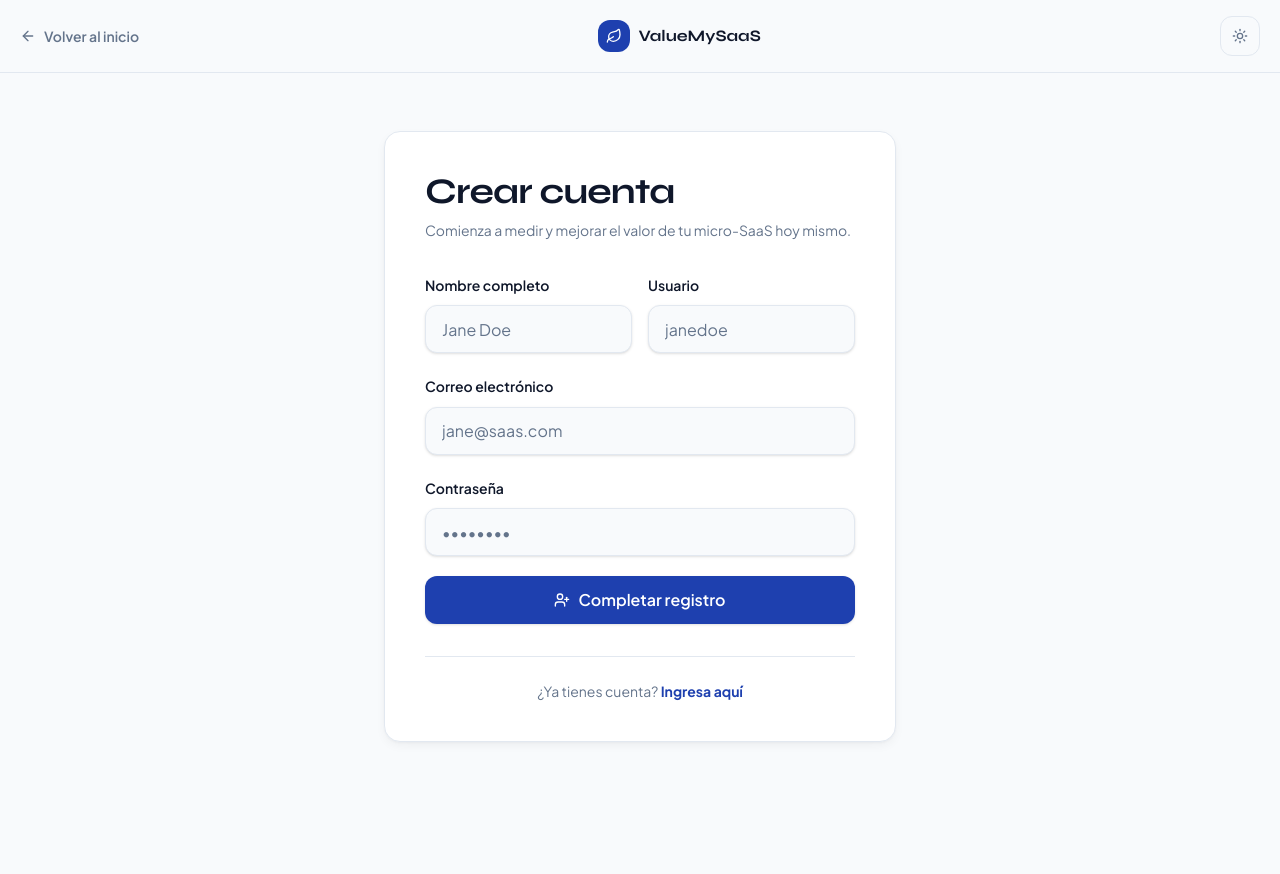
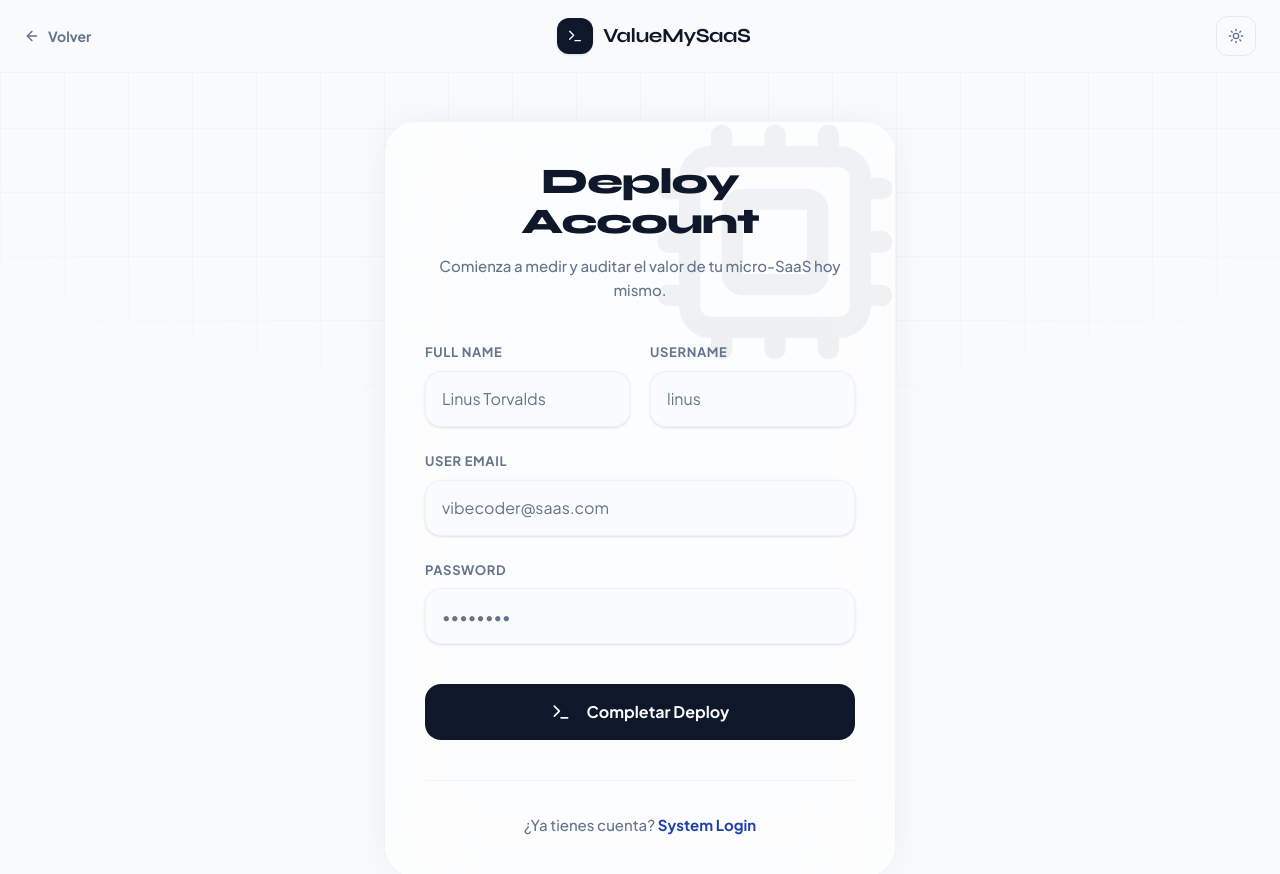
Before and after one commit to xBiltTom/ValueMySaaS, a Next.js app in the folder apps/web/: page /register in a window 1280 px wide. Shown: the top 874 px of the page. Before the commit the page ends 800 px from the top, so only its background shows below. Built offline with nearby package versions, Linux system fonts and the light colour scheme; no server answers.

Commit message:
Fix: Front de la zona de registro y login

```diff
--- a/apps/web/src/app/login/page.tsx
+++ b/apps/web/src/app/login/page.tsx
@@ -5,7 +5,7 @@ import { useMutation, useQueryClient } from "@tanstack/react-query";
 import { zodResolver } from "@hookform/resolvers/zod";
 import { useRouter } from "next/navigation";
 import { useForm } from "react-hook-form";
-import { ArrowLeft, Leaf, Loader2, LogIn } from "lucide-react";
+import { ArrowLeft, Terminal, Loader2, Cpu } from "lucide-react";
 import { Button } from "@/components/ui/button";
 import { Input } from "@/components/ui/input";
 import { cn } from "@/lib/utils";
@@ -34,40 +34,49 @@ export default function LoginPage() {
   });
 
   return (
-    <main className="flex min-h-screen flex-col bg-background text-foreground">
+    <main className="flex min-h-screen flex-col bg-background text-foreground relative selection:bg-primary/30 selection:text-primary-foreground overflow-hidden">
+      {/* Background grid effect */}
+      <div className="absolute inset-0 z-0 bg-[linear-gradient(to_right,rgba(150,150,150,0.05)_1px,transparent_1px),linear-gradient(to_bottom,rgba(150,150,150,0.05)_1px,transparent_1px)] bg-[size:4rem_4rem] [mask-image:radial-gradient(ellipse_80%_50%_at_50%_0%,#000_70%,transparent_100%)] pointer-events-none" />
+
       {/* Header bar */}
-      <div className="flex items-center justify-between px-5 py-4 border-b border-border">
+      <div className="relative z-10 flex items-center justify-between px-6 py-4 border-b border-border/40 bg-background/60 backdrop-blur-xl">
         <Link
           href="/"
-          className="flex items-center gap-2 text-sm font-semibold text-muted-foreground transition-colors hover:text-foreground"
+          className="flex items-center gap-2 text-sm font-bold text-muted-foreground transition-colors hover:text-foreground"
         >
           <ArrowLeft className="h-4 w-4" />
-          <span className="hidden sm:inline">Volver al inicio</span>
+          <span className="hidden sm:inline">Volver</span>
         </Link>
-        <Link href="/" className="flex items-center gap-2">
-          <span className="flex h-8 w-8 items-center justify-center rounded-xl bg-primary text-primary-foreground">
-            <Leaf className="h-4 w-4" />
+        <Link href="/" className="flex items-center gap-2.5 group">
+          <span className="flex h-9 w-9 items-center justify-center rounded-xl bg-foreground text-background transition-transform group-hover:scale-105 group-hover:rotate-3 shadow-sm">
+            <Terminal className="h-4 w-4" />
           </span>
-          <span className="font-display text-base font-bold text-foreground">ValueMySaaS</span>
+          <span className="font-display text-xl font-bold tracking-tight text-foreground">ValueMySaaS</span>
         </Link>
         <ThemeToggle />
       </div>
 
       {/* Form area */}
-      <div className="flex flex-1 items-center justify-center px-5 py-12">
-        <div className="w-full max-w-md">
-          <div className="bento-card p-7 sm:p-10 animate-page-in">
-            <div className="mb-8">
-              <h1 className="font-display text-3xl font-bold tracking-tight text-foreground sm:text-4xl">
-                Ingresar
+      <div className="relative z-10 flex flex-1 items-center justify-center px-5 py-12">
+        <div className="w-full max-w-md animate-in fade-in slide-in-from-bottom-8 duration-700">
+          <div className="relative overflow-hidden rounded-[32px] border border-border/40 bg-card/60 backdrop-blur-2xl p-8 sm:p-10 shadow-[0_0_40px_rgba(0,0,0,0.05)]">
+
+            <div className="absolute -top-10 -right-10 p-8 opacity-5">
+              <Cpu className="h-64 w-64 text-foreground" />
+            </div>
+
+            <div className="relative z-10">
+              <div className="mb-10 text-center">
+                <h1 className="font-display text-3xl font-black tracking-tight text-foreground sm:text-4xl mb-3">
+                  System Login
                 </h1>
-              <p className="mt-2 text-sm text-muted-foreground">
-                Accede al panel de ValueMySaaS para evaluar tu producto.
+                <p className="text-[15px] font-medium text-muted-foreground">
+                  Ingresa tus credenciales para inicializar el dashboard.
                 </p>
               </div>
 
               <form
-              className="space-y-5"
+                className="space-y-6"
                 onSubmit={form.handleSubmit((values) => mutation.mutate(values))}
               >
                 {mutation.isError ? (
@@ -75,59 +84,70 @@ export default function LoginPage() {
                 ) : null}
 
                 <label className="block">
-                <span className="text-sm font-semibold text-foreground">Correo electrónico</span>
+                  <span className="text-[13px] uppercase tracking-wider font-bold text-muted-foreground mb-2 block">
+                    User Email
+                  </span>
                   <Input
-                  className={cn("mt-2", form.formState.errors.email && "border-destructive ring-2 ring-destructive/20")}
+                    className={cn(
+                      "h-14 rounded-2xl bg-background/50 border-border/50 px-4 text-base transition-all focus:bg-background focus:ring-2 focus:ring-primary/20",
+                      form.formState.errors.email && "border-destructive ring-2 ring-destructive/20"
+                    )}
                     type="email"
-                  placeholder="estudiante@saas.com"
+                    placeholder="vibecoder@saas.com"
                     {...form.register("email")}
                   />
                   {form.formState.errors.email ? (
-                  <p className="mt-1 text-xs font-medium text-destructive">
+                    <p className="mt-2 text-xs font-bold text-destructive">
                       {form.formState.errors.email.message}
                     </p>
                   ) : null}
                 </label>
 
                 <label className="block">
-                <span className="text-sm font-semibold text-foreground">Contraseña</span>
+                  <span className="text-[13px] uppercase tracking-wider font-bold text-muted-foreground mb-2 block">
+                    Password
+                  </span>
                   <Input
-                  className={cn("mt-2", form.formState.errors.password && "border-destructive ring-2 ring-destructive/20")}
+                    className={cn(
+                      "h-14 rounded-2xl bg-background/50 border-border/50 px-4 text-base transition-all focus:bg-background focus:ring-2 focus:ring-primary/20",
+                      form.formState.errors.password && "border-destructive ring-2 ring-destructive/20"
+                    )}
                     type="password"
                     placeholder="••••••••"
                     {...form.register("password")}
                   />
                   {form.formState.errors.password ? (
-                  <p className="mt-1 text-xs font-medium text-destructive">
+                    <p className="mt-2 text-xs font-bold text-destructive">
                       {form.formState.errors.password.message}
                     </p>
                   ) : null}
                 </label>
 
                 <Button
-                className="btn-premium w-full text-base"
+                  className="h-14 w-full rounded-2xl bg-foreground text-background font-bold text-base hover:scale-[1.02] active:scale-[0.98] transition-all shadow-[0_0_20px_rgba(var(--foreground),0.1)] mt-4"
                   type="submit"
                   disabled={mutation.isPending}
                 >
                   {mutation.isPending ? (
-                  <Loader2 className="h-4 w-4 animate-spin" />
+                    <Loader2 className="h-5 w-5 animate-spin mr-2" />
                   ) : (
-                  <LogIn className="h-4 w-4" />
+                    <Terminal className="h-5 w-5 mr-2" />
                   )}
-                {mutation.isPending ? "Validando acceso..." : "Entrar al dashboard"}
+                  {mutation.isPending ? "Validando acceso..." : "Entrar al Dashboard"}
                 </Button>
               </form>
 
-            <div className="mt-8 border-t border-border pt-6 text-center">
-              <p className="text-sm text-muted-foreground">
+              <div className="mt-10 border-t border-border/40 pt-8 text-center">
+                <p className="text-[15px] font-medium text-muted-foreground">
                   ¿Aún no tienes cuenta?{" "}
                   <Link
                     href="/register"
-                  className="font-bold text-primary transition-colors hover:opacity-80"
+                    className="font-bold text-primary hover:text-primary/80 transition-colors"
                   >
-                  Regístrate aquí
+                    Deploy Free
                   </Link>
                 </p>
+              </div>
             </div>
           </div>
         </div>
--- a/apps/web/src/app/register/page.tsx
+++ b/apps/web/src/app/register/page.tsx
@@ -5,7 +5,7 @@ import { useMutation } from "@tanstack/react-query";
 import { zodResolver } from "@hookform/resolvers/zod";
 import { useRouter } from "next/navigation";
 import { useForm } from "react-hook-form";
-import { ArrowLeft, Leaf, Loader2, UserPlus } from "lucide-react";
+import { ArrowLeft, Terminal, Loader2, Cpu } from "lucide-react";
 import { Button } from "@/components/ui/button";
 import { Input } from "@/components/ui/input";
 import { ErrorState } from "@/components/shared/error-state";
@@ -28,69 +28,88 @@ export default function RegisterPage() {
   });
 
   return (
-    <main className="flex min-h-screen flex-col bg-background text-foreground">
+    <main className="flex min-h-screen flex-col bg-background text-foreground relative selection:bg-primary/30 selection:text-primary-foreground overflow-hidden">
+      {/* Background grid effect */}
+      <div className="absolute inset-0 z-0 bg-[linear-gradient(to_right,rgba(150,150,150,0.05)_1px,transparent_1px),linear-gradient(to_bottom,rgba(150,150,150,0.05)_1px,transparent_1px)] bg-[size:4rem_4rem] [mask-image:radial-gradient(ellipse_80%_50%_at_50%_0%,#000_70%,transparent_100%)] pointer-events-none" />
+
       {/* Header bar */}
-      <div className="flex items-center justify-between px-5 py-4 border-b border-border">
+      <div className="relative z-10 flex items-center justify-between px-6 py-4 border-b border-border/40 bg-background/60 backdrop-blur-xl">
         <Link
           href="/"
-          className="flex items-center gap-2 text-sm font-semibold text-muted-foreground transition-colors hover:text-foreground"
+          className="flex items-center gap-2 text-sm font-bold text-muted-foreground transition-colors hover:text-foreground"
         >
           <ArrowLeft className="h-4 w-4" />
-          <span className="hidden sm:inline">Volver al inicio</span>
+          <span className="hidden sm:inline">Volver</span>
         </Link>
-        <Link href="/" className="flex items-center gap-2">
-          <span className="flex h-8 w-8 items-center justify-center rounded-xl bg-primary text-primary-foreground">
-            <Leaf className="h-4 w-4" />
+        <Link href="/" className="flex items-center gap-2.5 group">
+          <span className="flex h-9 w-9 items-center justify-center rounded-xl bg-foreground text-background transition-transform group-hover:scale-105 group-hover:rotate-3 shadow-sm">
+            <Terminal className="h-4 w-4" />
           </span>
-          <span className="font-display text-base font-bold text-foreground">ValueMySaaS</span>
+          <span className="font-display text-xl font-bold tracking-tight text-foreground">ValueMySaaS</span>
         </Link>
         <ThemeToggle />
       </div>
 
       {/* Form area */}
-      <div className="flex flex-1 items-center justify-center px-5 py-12">
-        <div className="w-full max-w-lg">
-          <div className="bento-card p-7 sm:p-10 animate-page-in">
-            <div className="mb-8">
-              <h1 className="font-display text-3xl font-bold tracking-tight text-foreground sm:text-4xl">
-                Crear cuenta
+      <div className="relative z-10 flex flex-1 items-center justify-center px-5 py-12">
+        <div className="w-full max-w-lg animate-in fade-in slide-in-from-bottom-8 duration-700">
+          <div className="relative overflow-hidden rounded-[32px] border border-border/40 bg-card/60 backdrop-blur-2xl p-8 sm:p-10 shadow-[0_0_40px_rgba(0,0,0,0.05)]">
+
+            <div className="absolute -top-10 -right-10 p-8 opacity-5">
+              <Cpu className="h-64 w-64 text-foreground" />
+            </div>
+
+            <div className="relative z-10">
+              <div className="mb-10 text-center">
+                <h1 className="font-display text-3xl font-black tracking-tight text-foreground sm:text-4xl mb-3">
+                  Deploy Account
                 </h1>
-              <p className="mt-2 text-sm text-muted-foreground">
-                Comienza a medir y mejorar el valor de tu micro-SaaS hoy mismo.
+                <p className="text-[15px] font-medium text-muted-foreground">
+                  Comienza a medir y auditar el valor de tu micro-SaaS hoy mismo.
                 </p>
               </div>
 
               <form
-              className="space-y-5"
+                className="space-y-6"
                 onSubmit={form.handleSubmit((values) => mutation.mutate(values))}
               >
                 {mutation.isError ? (
                   <ErrorState message={getApiErrorMessage(mutation.error)} />
                 ) : null}
 
-              <div className="grid gap-4 sm:grid-cols-2">
+                <div className="grid gap-5 sm:grid-cols-2">
                   <label className="block">
-                  <span className="text-sm font-semibold text-foreground">Nombre completo</span>
+                    <span className="text-[13px] uppercase tracking-wider font-bold text-muted-foreground mb-2 block">
+                      Full Name
+                    </span>
                     <Input
-                    className={cn("mt-2", form.formState.errors.full_name && "border-destructive ring-2 ring-destructive/20")}
-                    placeholder="Jane Doe"
+                      className={cn(
+                        "h-14 rounded-2xl bg-background/50 border-border/50 px-4 text-base transition-all focus:bg-background focus:ring-2 focus:ring-primary/20",
+                        form.formState.errors.full_name && "border-destructive ring-2 ring-destructive/20"
+                      )}
+                      placeholder="Linus Torvalds"
                       {...form.register("full_name")}
                     />
                     {form.formState.errors.full_name ? (
-                    <p className="mt-1 text-xs font-medium text-destructive">
+                      <p className="mt-2 text-xs font-bold text-destructive">
                         {form.formState.errors.full_name.message}
                       </p>
                     ) : null}
                   </label>
                   <label className="block">
-                  <span className="text-sm font-semibold text-foreground">Usuario</span>
+                    <span className="text-[13px] uppercase tracking-wider font-bold text-muted-foreground mb-2 block">
+                      Username
+                    </span>
                     <Input
-                    className={cn("mt-2", form.formState.errors.username && "border-destructive ring-2 ring-destructive/20")}
-                    placeholder="janedoe"
+                      className={cn(
+                        "h-14 rounded-2xl bg-background/50 border-border/50 px-4 text-base transition-all focus:bg-background focus:ring-2 focus:ring-primary/20",
+                        form.formState.errors.username && "border-destructive ring-2 ring-destructive/20"
+                      )}
+                      placeholder="linus"
                       {...form.register("username")}
                     />
                     {form.formState.errors.username ? (
-                    <p className="mt-1 text-xs font-medium text-destructive">
+                      <p className="mt-2 text-xs font-bold text-destructive">
                         {form.formState.errors.username.message}
                       </p>
                     ) : null}
@@ -98,59 +117,70 @@ export default function RegisterPage() {
                 </div>
 
                 <label className="block">
-                <span className="text-sm font-semibold text-foreground">Correo electrónico</span>
+                  <span className="text-[13px] uppercase tracking-wider font-bold text-muted-foreground mb-2 block">
+                    User Email
+                  </span>
                   <Input
-                  className={cn("mt-2", form.formState.errors.email && "border-destructive ring-2 ring-destructive/20")}
+                    className={cn(
+                      "h-14 rounded-2xl bg-background/50 border-border/50 px-4 text-base transition-all focus:bg-background focus:ring-2 focus:ring-primary/20",
+                      form.formState.errors.email && "border-destructive ring-2 ring-destructive/20"
+                    )}
                     type="email"
-                  placeholder="jane@saas.com"
+                    placeholder="vibecoder@saas.com"
                     {...form.register("email")}
                   />
                   {form.formState.errors.email ? (
-                  <p className="mt-1 text-xs font-medium text-destructive">
+                    <p className="mt-2 text-xs font-bold text-destructive">
                       {form.formState.errors.email.message}
                     </p>
                   ) : null}
                 </label>
 
                 <label className="block">
-                <span className="text-sm font-semibold text-foreground">Contraseña</span>
+                  <span className="text-[13px] uppercase tracking-wider font-bold text-muted-foreground mb-2 block">
+                    Password
+                  </span>
                   <Input
-                  className={cn("mt-2", form.formState.errors.password && "border-destructive ring-2 ring-destructive/20")}
+                    className={cn(
+                      "h-14 rounded-2xl bg-background/50 border-border/50 px-4 text-base transition-all focus:bg-background focus:ring-2 focus:ring-primary/20",
+                      form.formState.errors.password && "border-destructive ring-2 ring-destructive/20"
+                    )}
                     type="password"
                     placeholder="••••••••"
                     {...form.register("password")}
                   />
                   {form.formState.errors.password ? (
-                  <p className="mt-1 text-xs font-medium text-destructive">
+                    <p className="mt-2 text-xs font-bold text-destructive">
                       {form.formState.errors.password.message}
                     </p>
                   ) : null}
                 </label>
 
                 <Button
-                className="btn-premium w-full text-base"
+                  className="h-14 w-full rounded-2xl bg-foreground text-background font-bold text-base hover:scale-[1.02] active:scale-[0.98] transition-all shadow-[0_0_20px_rgba(var(--foreground),0.1)] mt-4"
                   type="submit"
                   disabled={mutation.isPending}
                 >
                   {mutation.isPending ? (
-                  <Loader2 className="h-4 w-4 animate-spin" />
+                    <Loader2 className="h-5 w-5 animate-spin mr-2" />
                   ) : (
-                  <UserPlus className="h-4 w-4" />
+                    <Terminal className="h-5 w-5 mr-2" />
                   )}
-                {mutation.isPending ? "Creando cuenta..." : "Completar registro"}
+                  {mutation.isPending ? "Inicializando..." : "Completar Deploy"}
                 </Button>
               </form>
 
-            <div className="mt-8 border-t border-border pt-6 text-center">
-              <p className="text-sm text-muted-foreground">
+              <div className="mt-10 border-t border-border/40 pt-8 text-center">
+                <p className="text-[15px] font-medium text-muted-foreground">
                   ¿Ya tienes cuenta?{" "}
                   <Link
                     href="/login"
-                  className="font-bold text-primary transition-colors hover:opacity-80"
+                    className="font-bold text-primary hover:text-primary/80 transition-colors"
                   >
-                  Ingresa aquí
+                    System Login
                   </Link>
                 </p>
+              </div>
             </div>
           </div>
         </div>
```
Also changed, not shown: apps/web/src/app/page.tsx (+4 -5 lines). Lines whose indentation alone changed are shown as unchanged.
